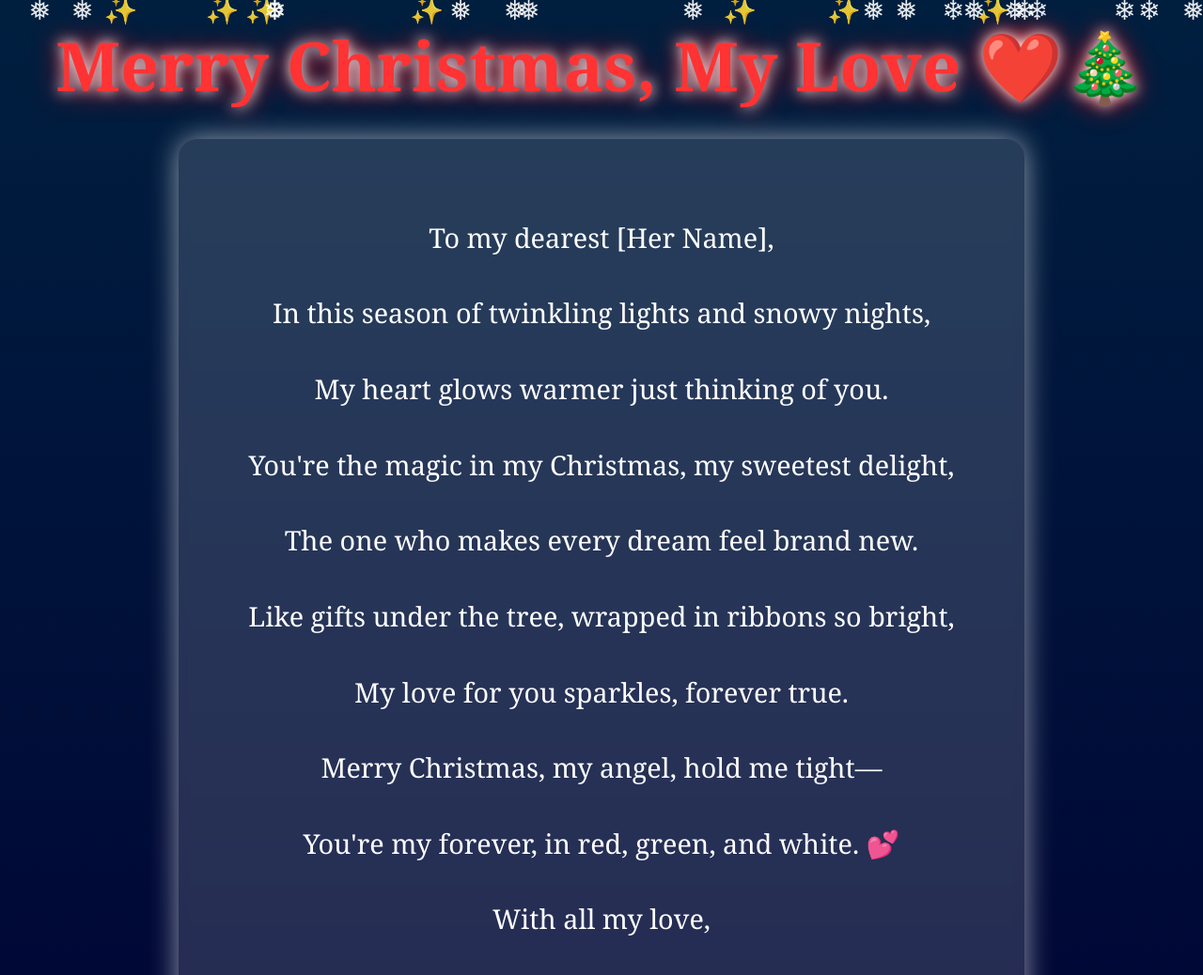
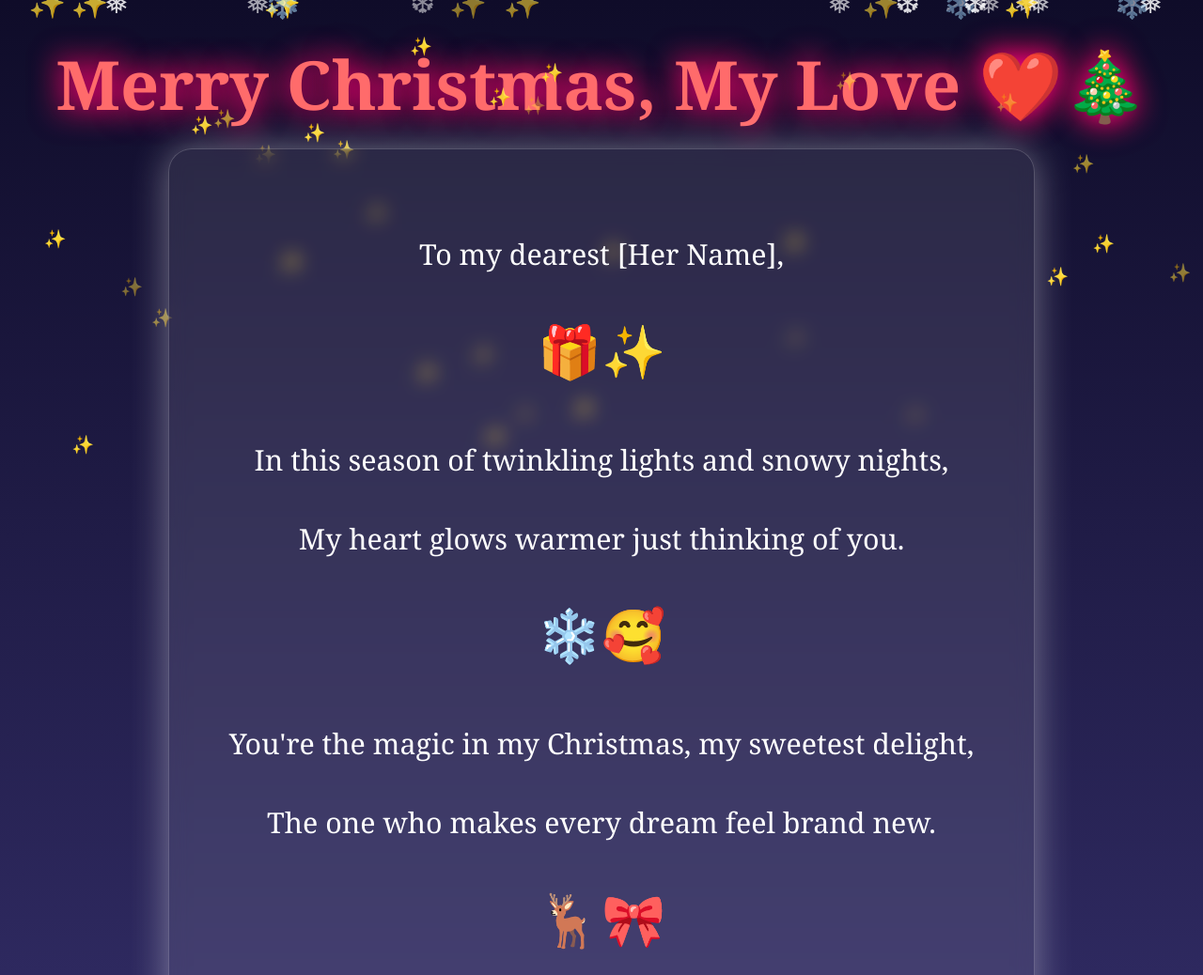
Before and after one commit to Punyashraya/Christmas-2025, a plain HTML site: page index.html in a window 1280 px wide. Shown: the top 1038 px of the page at 94% size. Drawn offline with Linux system fonts and the light colour scheme.

Commit message:
Update index.html

```diff
--- a/index.html
+++ b/index.html
@@ -3,15 +3,15 @@
 <head>
     <meta charset="UTF-8">
     <meta name="viewport" content="width=device-width, initial-scale=1.0">
-    <title>Merry Christmas, My Love</title>
+    <title>Merry Christmas, My Love ❤️</title>
     <style>
         body {
-            background: linear-gradient(to bottom, #001f3f, #000033);
+            background: linear-gradient(to bottom, #0f0c29, #302b63, #24243e);
             color: #fff;
             font-family: 'Georgia', serif;
             text-align: center;
             margin: 0;
-            padding: 0;
+            padding: 20px;
             min-height: 100vh;
             display: flex;
             flex-direction: column;
@@ -23,103 +23,184 @@
 
         h1 {
             font-size: clamp(2.5rem, 8vw, 4.5rem);
-            color: #ff3333;
-            text-shadow: 0 0 15px #fff, 0 0 30px #ff0000;
-            margin: 20px 20px 30px;
-            padding: 0 10px;
+            color: #ff6b6b;
+            text-shadow: 0 0 20px #ff0000, 0 0 40px #ff00ff;
+            margin: 20px;
+            animation: glow 3s infinite alternate;
         }
 
         .poem {
             max-width: 90%;
             width: 800px;
-            font-size: clamp(1.2rem, 4vw, 1.8rem);
-            line-height: 1.8;
-            background: rgba(255, 255, 255, 0.15);
-            padding: clamp(20px, 5vw, 50px);
-            border-radius: 20px;
-            box-shadow: 0 0 30px rgba(255, 255, 255, 0.6);
-            backdrop-filter: blur(5px);
-            margin: 0 20px;
+            font-size: clamp(1.3rem, 4.5vw, 1.9rem);
+            line-height: 2.1;
+            background: rgba(255, 255, 255, 0.1);
+            padding: clamp(30px, 6vw, 60px);
+            border-radius: 25px;
+            box-shadow: 0 0 40px rgba(255, 255, 255, 0.4);
+            backdrop-filter: blur(10px);
+            border: 1px solid rgba(255, 255, 255, 0.2);
+            position: relative;
+            z-index: 10;
         }
 
-        .heart {
-            color: #ff0000;
-            font-size: clamp(2.5rem, 8vw, 4rem);
-            margin: 30px;
-            animation: pulse 2s infinite;
+        .poem p {
+            margin: 20px 0;
+        }
+
+        .cute-emoji {
+            font-size: 1.8em;
+            display: block;
+            margin: 20px auto;
+            animation: float 4s infinite ease-in-out;
+        }
+
+        .heart-float {
+            position: absolute;
+            color: #ff6b6b;
+            font-size: 2em;
+            opacity: 0.7;
+            pointer-events: none;
+            animation: floatUp 12s linear infinite;
+        }
+
+        .star {
+            position: absolute;
+            color: #ffff66;
+            font-size: 1.2em;
+            opacity: 0.8;
+            pointer-events: none;
+            animation: twinkle 3s infinite;
+        }
+
+        .tree {
+            font-size: clamp(4rem, 12vw, 8rem);
+            margin: 40px 0 20px;
+            animation: treeGlow 4s infinite alternate;
         }
 
         footer {
-            margin: 30px 20px 40px;
+            margin: 20px;
             font-size: clamp(1rem, 3vw, 1.4rem);
-            color: #ffcccc;
+            color: #ffb3b3;
+            z-index: 10;
         }
 
         .snowflake {
             position: absolute;
             color: #ffffff;
-            font-size: clamp(1rem, 3vw, 1.8rem);
+            font-size: clamp(1rem, 3vw, 2rem);
             opacity: 0.9;
             pointer-events: none;
-            top: -10px;
+            top: -20px;
+        }
+
+        @keyframes glow {
+            from { text-shadow: 0 0 20px #ff0000; }
+            to { text-shadow: 0 0 40px #ff00ff, 0 0 60px #ff0000; }
+        }
+
+        @keyframes float {
+            0%, 100% { transform: translateY(0); }
+            50% { transform: translateY(-15px); }
+        }
+
+        @keyframes floatUp {
+            from { transform: translateY(100vh) rotate(0deg); opacity: 0; }
+            to { transform: translateY(-100px) rotate(360deg); opacity: 0.7; }
+        }
+
+        @keyframes twinkle {
+            0%, 100% { opacity: 0.4; }
+            50% { opacity: 1; }
+        }
+
+        @keyframes treeGlow {
+            from { filter: drop-shadow(0 0 20px #00ff00); }
+            to { filter: drop-shadow(0 0 40px #ffff00); }
         }
 
         @keyframes fall {
-            to {
-                transform: translateY(110vh) rotate(360deg);
-            }
-        }
-
-        @keyframes pulse {
-            0% { transform: scale(1); }
-            50% { transform: scale(1.15); }
-            100% { transform: scale(1); }
-        }
-
-        /* Reduce snowflakes on small screens for better performance */
-        @media (max-width: 600px) {
-            .snowflake {
-                font-size: clamp(0.8rem, 2.5vw, 1.4rem);
-            }
+            to { transform: translateY(110vh) rotate(720deg); }
         }
     </style>
 </head>
 <body>
+
     <h1>Merry Christmas, My Love ❤️🎄</h1>
+
     <div class="poem">
         <p>To my dearest [Her Name],</p>
+
+        <span class="cute-emoji">🎁✨</span>
+
         <p>In this season of twinkling lights and snowy nights,</p>
         <p>My heart glows warmer just thinking of you.</p>
+
+        <span class="cute-emoji">❄️🥰</span>
+
         <p>You're the magic in my Christmas, my sweetest delight,</p>
         <p>The one who makes every dream feel brand new.</p>
+
+        <span class="cute-emoji">🦌🎀</span>
+
         <p>Like gifts under the tree, wrapped in ribbons so bright,</p>
         <p>My love for you sparkles, forever true.</p>
+
+        <span class="cute-emoji">🔔❤️</span>
+
         <p>Merry Christmas, my angel, hold me tight—</p>
         <p>You're my forever, in red, green, and white. 💕</p>
+
+        <span class="cute-emoji">🌟🎄</span>
+
         <p>With all my love,</p>
         <p>[Your Name]</p>
     </div>
-    <div class="heart">💖❄️🎅❄️💖</div>
-    <footer>Made with endless love • Christmas 2025</footer>
+
+    <div class="tree">🎄</div>
+
+    <footer>Made with endless love this Christmas • 2025 💕</footer>
 
     <script>
+        // Falling snowflakes
         function createSnowflake() {
             const snowflake = document.createElement('div');
             snowflake.classList.add('snowflake');
-            snowflake.innerText = ['❄', '✨', '❅'][Math.floor(Math.random() * 3)];
+            snowflake.innerText = ['❄️', '❅', '❆', '✨'][Math.floor(Math.random() * 4)];
             snowflake.style.left = Math.random() * 100 + 'vw';
-            snowflake.style.animationDuration = (Math.random() * 4 + 5) + 's';
-            snowflake.style.animationDelay = Math.random() * 2 + 's';
+            snowflake.style.animationDuration = Math.random() * 5 + 6 + 's';
+            snowflake.style.opacity = Math.random() * 0.5 + 0.5;
             document.body.appendChild(snowflake);
-
-            setTimeout(() => {
-                snowflake.remove();
-            }, 12000);
+            setTimeout(() => snowflake.remove(), 15000);
         }
 
-        // Fewer snowflakes on mobile for performance
-        const interval = window.innerWidth < 600 ? 400 : 200;
-        setInterval(createSnowflake, interval);
+        // Floating hearts
+        function createHeart() {
+            const heart = document.createElement('div');
+            heart.classList.add('heart-float');
+            heart.innerText = ['❤️', '💕', '💖', '🩷'][Math.floor(Math.random() * 4)];
+            heart.style.left = Math.random() * 100 + 'vw';
+            heart.style.animationDuration = Math.random() * 8 + 10 + 's';
+            document.body.appendChild(heart);
+            setTimeout(() => heart.remove(), 20000);
+        }
+
+        // Twinkling stars
+        function createStar() {
+            const star = document.createElement('div');
+            star.classList.add('star');
+            star.innerText = '✨';
+            star.style.left = Math.random() * 100 + 'vw';
+            star.style.top = Math.random() * 60 + 'vh';
+            star.style.animationDelay = Math.random() * 3 + 's';
+            document.body.appendChild(star);
+        }
+
+        // Start animations
+        setInterval(createSnowflake, window.innerWidth < 600 ? 400 : 250);
+        setInterval(createHeart, 3000);
+        for (let i = 0; i < 30; i++) createStar();
     </script>
 </body>
 </html>
```
